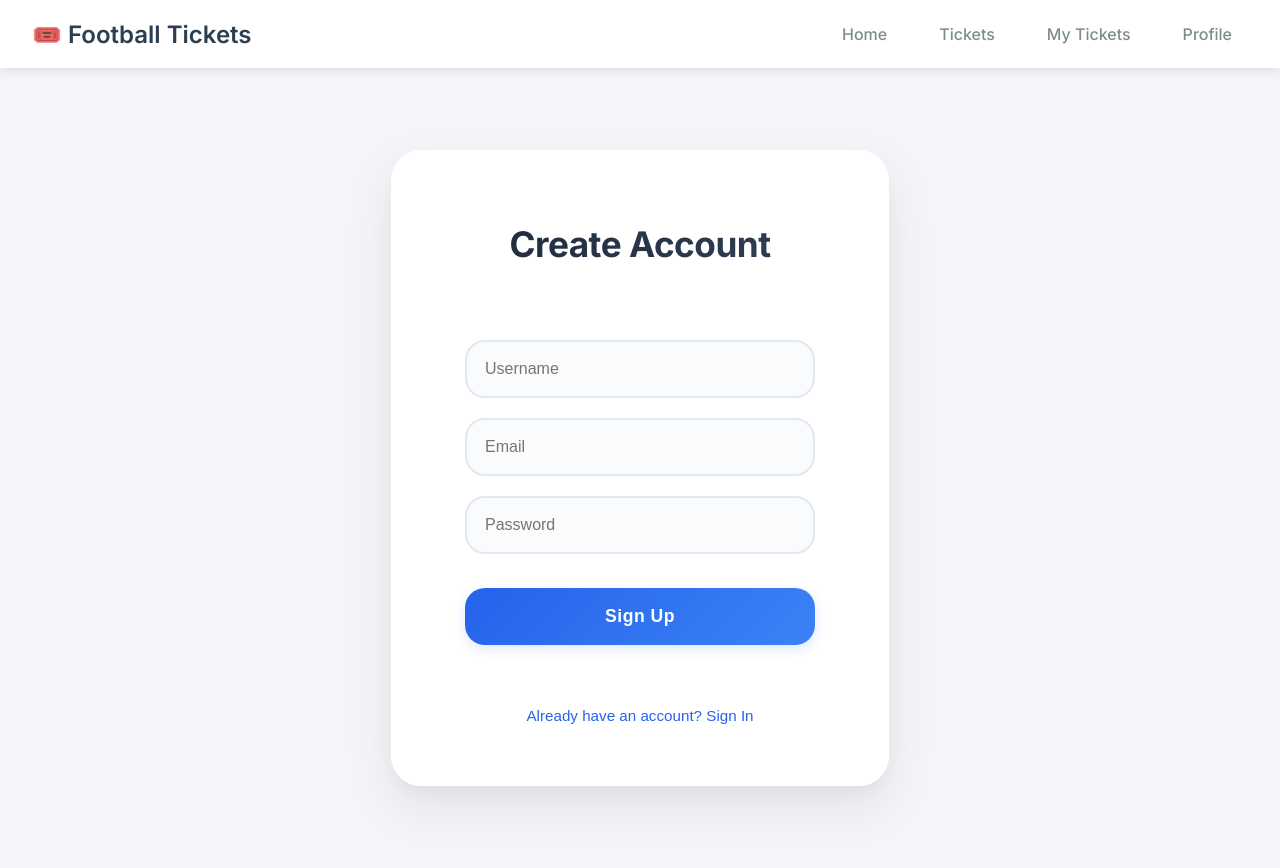
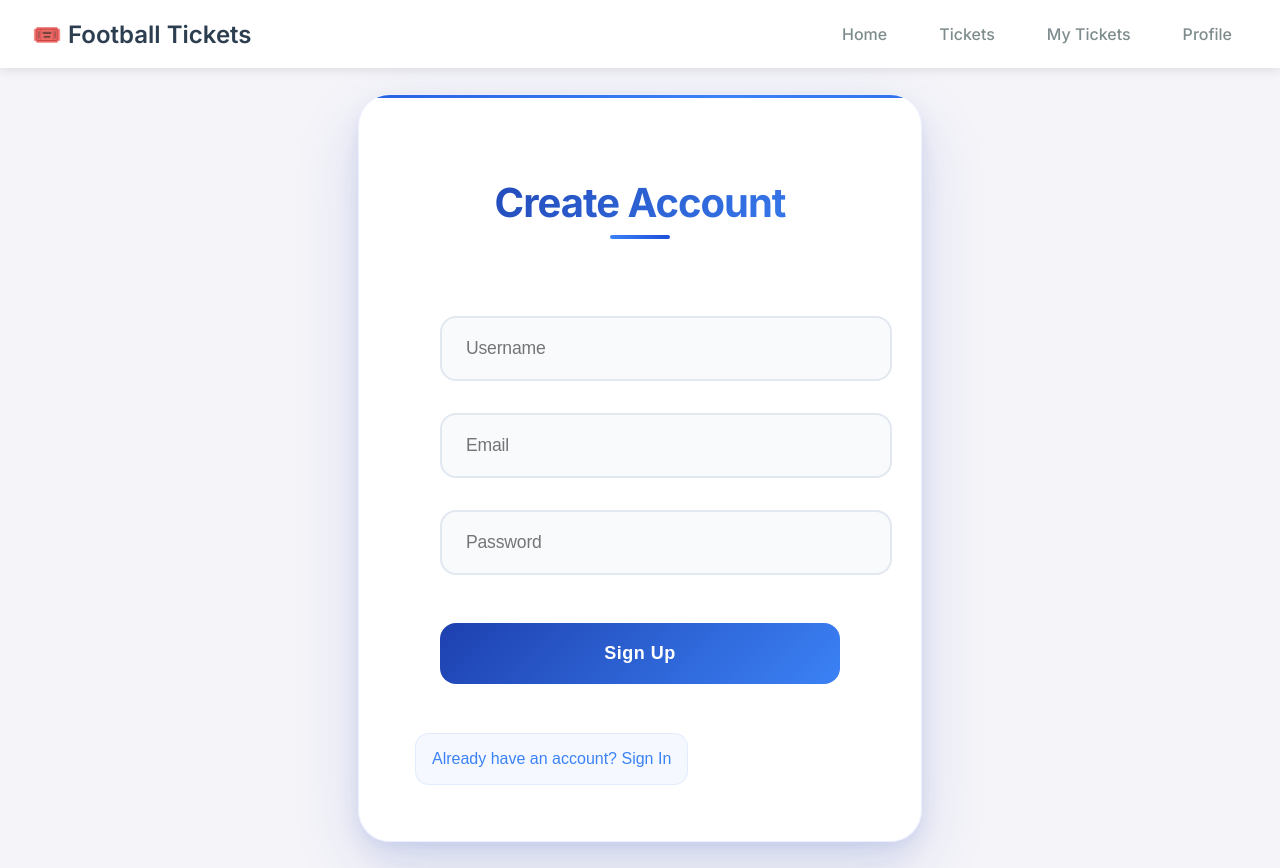
Before and after one commit to olti18/Football-TicketUI, a React (Vite) app: page /tickets in a window 1280 px wide. Built offline with nearby package versions, Linux system fonts and the light colour scheme.

Commit message:
Update AuthForm.css

```diff
--- a/src/styles/AuthForm.css
+++ b/src/styles/AuthForm.css
@@ -1,14 +1,37 @@
 .form-wrapper {
-  max-width: 400px;
-  margin: 2rem auto;
-  padding: 3rem;
+  max-width: 450px;
+  margin: 3rem auto;
+  padding: 3.5rem;
   background: rgba(255, 255, 255, 0.98);
-  border-radius: 30px;
-  box-shadow: 0 20px 50px rgba(0, 0, 0, 0.08), 0 10px 20px rgba(0, 0, 0, 0.03),
-    0 0 0 1px rgba(255, 255, 255, 0.1);
+  border-radius: 32px;
+  box-shadow: 0 25px 70px rgba(30, 64, 175, 0.12),
+    0 15px 35px rgba(30, 64, 175, 0.08), 0 5px 15px rgba(30, 64, 175, 0.05);
   backdrop-filter: blur(20px);
-  animation: formAppear 0.6s cubic-bezier(0.2, 0.8, 0.2, 1);
-  border: 1px solid rgba(255, 255, 255, 0.2);
+  animation: formAppear 0.8s cubic-bezier(0.2, 0.8, 0.2, 1);
+  border: 1px solid rgba(59, 130, 246, 0.1);
+  position: relative;
+  overflow: hidden;
+}
+
+.form-wrapper::before {
+  content: "";
+  position: absolute;
+  top: 0;
+  left: 0;
+  right: 0;
+  height: 3px;
+  background: linear-gradient(90deg, #3b82f6, #1d4ed8, #3b82f6);
+  background-size: 200% 100%;
+  animation: gradientMove 3s linear infinite;
+}
+
+@keyframes gradientMove {
+  0% {
+    background-position: 100% 0;
+  }
+  100% {
+    background-position: -100% 0;
+  }
 }
 
 @keyframes formAppear {
@@ -26,50 +49,48 @@
 
 .input-field {
   width: 100%;
-  padding: 18px;
-  margin: 10px 0;
+  padding: 1.25rem 1.5rem;
+  margin: 1rem 0;
   border: 2px solid #e2e8f0;
-  border-radius: 20px;
-  font-size: 1rem;
+  border-radius: 16px;
+  font-size: 1.1rem;
   transition: all 0.4s cubic-bezier(0.2, 0.8, 0.2, 1);
-  background: rgba(248, 250, 252, 0.8);
-  box-sizing: border-box;
-  color: #334155;
-  backdrop-filter: blur(4px);
+  background: rgba(248, 250, 252, 0.9);
+  color: #1e293b;
+  letter-spacing: -0.2px;
 }
 
 .input-field:hover {
-  border-color: #3b82f6;
-  transform: translateY(-1px);
-  box-shadow: 0 4px 12px rgba(37, 99, 235, 0.1);
+  border-color: #60a5fa;
+  transform: translateY(-2px);
+  box-shadow: 0 8px 20px rgba(59, 130, 246, 0.1),
+    0 4px 10px rgba(59, 130, 246, 0.05);
 }
 
 .input-field:focus {
   outline: none;
-  border-color: #2563eb;
+  border-color: #3b82f6;
   background: #ffffff;
-  transform: translateY(-2px);
-  box-shadow: 0 0 0 3px rgba(37, 99, 235, 0.1),
-    0 4px 16px rgba(37, 99, 235, 0.15);
+  transform: translateY(-2px) scale(1.01);
+  box-shadow: 0 0 0 4px rgba(59, 130, 246, 0.1),
+    0 8px 24px rgba(59, 130, 246, 0.15);
 }
 
 .button {
-  padding: 18px;
-  font-size: 1.1rem;
-  background: linear-gradient(135deg, #2563eb 0%, #3b82f6 100%);
+  padding: 1.25rem;
+  font-size: 1.125rem;
+  background: linear-gradient(135deg, #1e40af 0%, #3b82f6 100%);
   color: white;
   border: none;
-  border-radius: 20px;
+  border-radius: 16px;
   cursor: pointer;
   width: 100%;
-  margin-top: 24px;
-  transition: all 0.4s cubic-bezier(0.2, 0.8, 0.2, 1);
+  margin-top: 2rem;
   font-weight: 600;
   letter-spacing: 0.5px;
   position: relative;
   overflow: hidden;
-  transform-origin: center;
-  box-shadow: 0 4px 12px rgba(37, 99, 235, 0.15);
+  transition: all 0.4s cubic-bezier(0.2, 0.8, 0.2, 1);
 }
 
 .button::before {
@@ -79,15 +100,26 @@
   left: 0;
   width: 100%;
   height: 100%;
-  background: linear-gradient(135deg, #1d4ed8 0%, #60a5fa 100%);
-  opacity: 0;
-  transition: opacity 0.4s ease;
+  background: linear-gradient(
+    45deg,
+    transparent 25%,
+    rgba(255, 255, 255, 0.1) 50%,
+    transparent 75%
+  );
+  transform: translateX(-100%);
+  animation: buttonShimmer 3s infinite;
+}
+
+@keyframes buttonShimmer {
+  100% {
+    transform: translateX(100%);
+  }
 }
 
 .button:hover {
-  transform: translateY(-3px) scale(1.01);
-  box-shadow: 0 10px 30px rgba(37, 99, 235, 0.2),
-    0 5px 15px rgba(37, 99, 235, 0.1);
+  transform: translateY(-3px) scale(1.02);
+  box-shadow: 0 15px 30px rgba(30, 64, 175, 0.25),
+    0 8px 15px rgba(30, 64, 175, 0.15);
 }
 
 .button:active {
@@ -95,34 +127,28 @@
 }
 
 .toggle-button {
-  background: none;
-  border: 1px solid transparent;
-  color: #2563eb;
-  cursor: pointer;
-  margin-top: 24px;
-  font-size: 0.95rem;
-  width: 100%;
-  padding: 12px;
-  transition: all 0.3s cubic-bezier(0.2, 0.8, 0.2, 1);
-  font-weight: 500;
-  border-radius: 16px;
-  backdrop-filter: blur(4px);
+  margin-top: 1.5rem;
+  padding: 1rem;
+  font-size: 1rem;
+  color: #3b82f6;
+  background: rgba(59, 130, 246, 0.05);
+  border: 1px solid rgba(59, 130, 246, 0.1);
+  border-radius: 14px;
+  transition: all 0.3s ease;
 }
 
 .toggle-button:hover {
-  background: rgba(37, 99, 235, 0.05);
-  border-color: rgba(37, 99, 235, 0.1);
+  background: rgba(59, 130, 246, 0.1);
   transform: translateY(-1px);
+  box-shadow: 0 4px 12px rgba(59, 130, 246, 0.1);
 }
 
 .message {
-  text-align: center;
-  margin-top: 20px;
-  padding: 16px;
-  border-radius: 16px;
+  margin-top: 1.5rem;
+  padding: 1.25rem;
+  border-radius: 14px;
   font-weight: 500;
   animation: messageSlide 0.5s cubic-bezier(0.2, 0.8, 0.2, 1);
-  border: 1px solid transparent;
   backdrop-filter: blur(8px);
   transform-origin: top;
 }
@@ -139,27 +165,47 @@
 }
 
 .success {
-  color: #059669;
-  background-color: rgba(236, 253, 245, 0.9);
-  border-color: #6ee7b7;
+  background: linear-gradient(
+    135deg,
+    rgba(5, 150, 105, 0.1),
+    rgba(16, 185, 129, 0.1)
+  );
+  border: 1px solid rgba(5, 150, 105, 0.2);
+  color: #047857;
 }
 
 .error {
-  color: #dc2626;
-  background-color: rgba(254, 242, 242, 0.9);
-  border-color: #fca5a5;
+  background: linear-gradient(
+    135deg,
+    rgba(220, 38, 38, 0.1),
+    rgba(248, 113, 113, 0.1)
+  );
+  border: 1px solid rgba(220, 38, 38, 0.2);
+  color: #b91c1c;
 }
 
 .form-wrapper h1 {
-  color: #1e293b;
-  font-size: 2.2rem;
-  margin-bottom: 2.5rem;
-  font-weight: 700;
+  font-size: 2.5rem;
+  margin-bottom: 3rem;
+  font-weight: 800;
   text-align: center;
-  letter-spacing: -0.5px;
-  background: linear-gradient(135deg, #1e293b 0%, #334155 100%);
+  letter-spacing: -1px;
+  background: linear-gradient(135deg, #1e40af 0%, #3b82f6 100%);
   -webkit-background-clip: text;
   -webkit-text-fill-color: transparent;
+  position: relative;
+}
+
+.form-wrapper h1::after {
+  content: "";
+  position: absolute;
+  bottom: -12px;
+  left: 50%;
+  transform: translateX(-50%);
+  width: 60px;
+  height: 4px;
+  background: linear-gradient(90deg, #3b82f6, #1d4ed8);
+  border-radius: 2px;
 }
 
 /* Add modern smooth scrolling */
@@ -169,8 +215,8 @@
 
 /* Improve text selection */
 ::selection {
-  background: rgba(37, 99, 235, 0.2);
-  color: #2563eb;
+  background: rgba(59, 130, 246, 0.2);
+  color: #1e40af;
 }
 
 /* Add a subtle hover animation to form wrapper */
@@ -180,3 +226,21 @@
     0 0 0 1px rgba(255, 255, 255, 0.1);
   transition: all 0.4s cubic-bezier(0.2, 0.8, 0.2, 1);
 }
+
+@media (max-width: 640px) {
+  .form-wrapper {
+    margin: 1.5rem;
+    padding: 2rem;
+    border-radius: 24px;
+  }
+
+  .form-wrapper h1 {
+    font-size: 2rem;
+    margin-bottom: 2rem;
+  }
+
+  .input-field {
+    padding: 1rem 1.25rem;
+    font-size: 1rem;
+  }
+}
```
